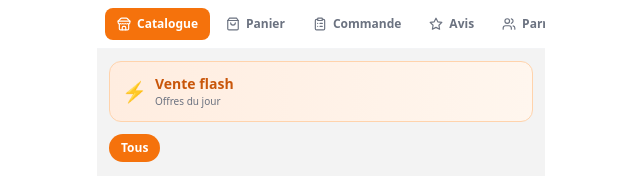
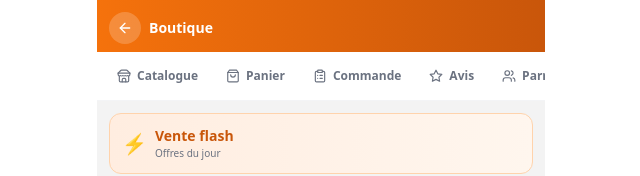
Before and after one commit to hamstonrukas-ui/Tonabk_frontend, a React (Vite) app: page /boutique in a window 1280 px wide. Shown: the top 176 px of the page, without its empty margins (319-959 px from the left). Built offline with nearby package versions, Linux system fonts and the light colour scheme; no server answers.

Commit message:
Mis à jour4
Fff

```diff
--- a/src/pages/Boutique/BoutiqueLayout.jsx
+++ b/src/pages/Boutique/BoutiqueLayout.jsx
@@ -1,22 +1,40 @@
-import { NavLink, Outlet } from "react-router-dom";
-import { Store, ShoppingBag, ClipboardList, Star, Users, Bell } from "lucide-react";
+import { useEffect, useState } from "react";
+import { NavLink, Outlet, useParams, Link } from "react-router-dom";
+import { Store, ShoppingBag, ClipboardList, Star, Users, Bell, ArrowLeft, BadgeCheck } from "lucide-react";
 import { useCart } from "../../context/CartContext";
-
-const onglets = [
-  { to: "/boutique", label: "Catalogue", icon: Store, end: true },
-  { to: "/boutique/panier", label: "Panier", icon: ShoppingBag },
-  { to: "/boutique/commande", label: "Commande", icon: ClipboardList },
-  { to: "/boutique/avis", label: "Avis", icon: Star },
-  { to: "/boutique/parrainage", label: "Parrainage", icon: Users },
-  { to: "/boutique/nouveautes", label: "Nouveautés", icon: Bell },
-];
+import { API_URL } from "../../lib/api";
 
 export default function BoutiqueLayout() {
+  const { id } = useParams();
   const { cart } = useCart();
+  const [boutique, setBoutique] = useState(null);
   const itemCount = Object.values(cart).reduce((s, q) => s + q, 0);
+
+  useEffect(() => {
+    fetch(`${API_URL}/api/boutiques/${id}`).then((r) => r.json()).then(setBoutique).catch(() => {});
+  }, [id]);
+
+  const onglets = [
+    { to: `/boutique/${id}`, label: "Catalogue", icon: Store, end: true },
+    { to: `/boutique/${id}/panier`, label: "Panier", icon: ShoppingBag },
+    { to: `/boutique/${id}/commande`, label: "Commande", icon: ClipboardList },
+    { to: `/boutique/${id}/avis`, label: "Avis", icon: Star },
+    { to: `/boutique/${id}/parrainage`, label: "Parrainage", icon: Users },
+    { to: `/boutique/${id}/nouveautes`, label: "Nouveautés", icon: Bell },
+  ];
 
   return (
     <div className="min-h-screen bg-[#F3F3F3]">
+      <div className="bg-gradient-to-r from-[#F5720C] to-[#C9560A] px-3 pt-3 pb-2 flex items-center gap-2">
+        <Link to="/boutique" className="w-8 h-8 rounded-full bg-white/20 flex items-center justify-center flex-shrink-0">
+          <ArrowLeft size={16} className="text-white" />
+        </Link>
+        <div className="flex items-center gap-1.5 min-w-0">
+          <p className="text-sm font-bold text-white truncate">{boutique?.nom || "Boutique"}</p>
+          {boutique?.certifiee && <BadgeCheck size={14} className="text-white flex-shrink-0" />}
+        </div>
+      </div>
+
       <div className="sticky top-0 z-20 bg-white border-b border-gray-100 overflow-x-auto">
         <div className="flex px-2 py-2 gap-1 min-w-max">
           {onglets.map(({ to, label, icon: Icon, end }) => (
@@ -42,7 +60,7 @@ export default function BoutiqueLayout() {
         </div>
       </div>
       <div className="p-3">
-        <Outlet />
+        <Outlet context={{ boutiqueId: id, boutique }} />
       </div>
     </div>
   );
```
